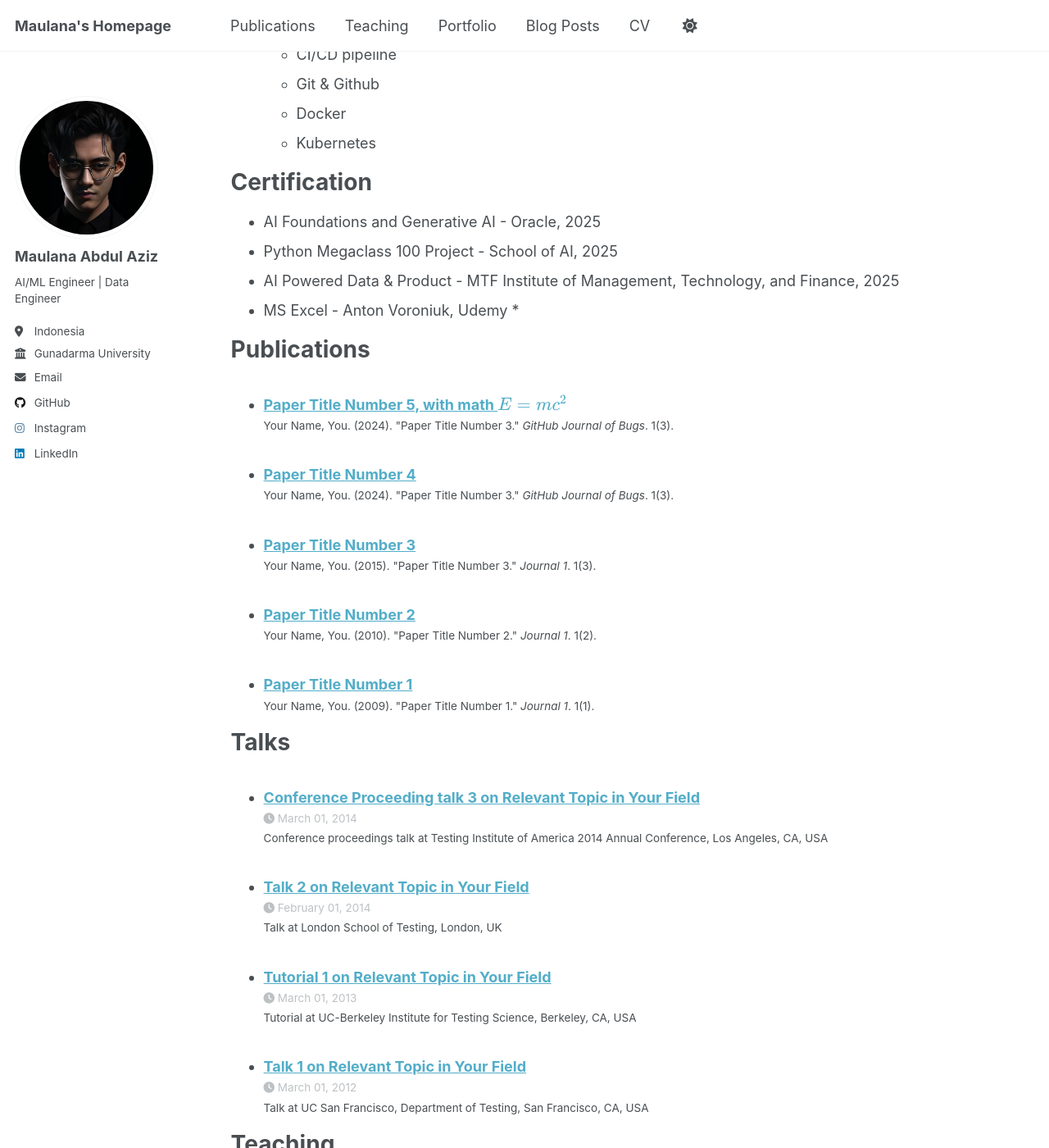
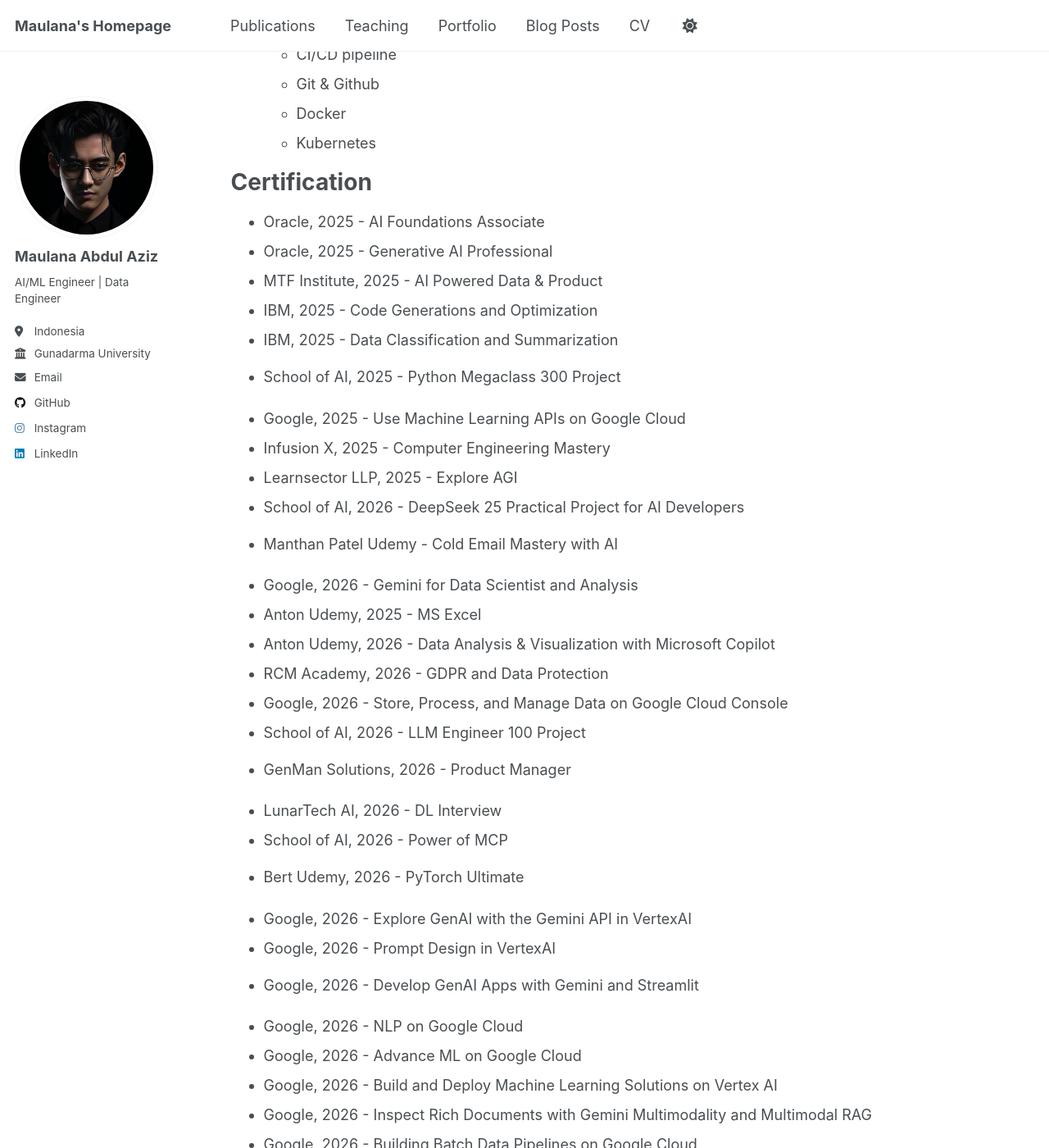
Before and after one commit to technologyzzz/technologyzzz.github.io, a Jekyll site: the page built from _pages/cv.md, in a window 1280 px wide and 1400 px high, scrolled down 1054 px. Shown: the whole window at 82% size. Built offline with Jekyll 4.4.1, drawn with Linux system fonts in a browser that asks for light colours; a script that is not in the unit is left out.

Commit message:
complete course

```diff
--- a/_pages/cv.md
+++ b/_pages/cv.md
@@ -49,11 +49,42 @@
 
 Certification
 ======
-* AI Foundations and Generative AI - Oracle, 2025
-* Python Megaclass 100 Project - School of AI, 2025
-* AI Powered Data & Product - MTF Institute of Management, Technology, and Finance, 2025
-* MS Excel - Anton Voroniuk, Udemy
-*
+* Oracle, 2025            - AI Foundations Associate
+* Oracle, 2025            - Generative AI Professional
+* MTF Institute, 2025     - AI Powered Data & Product
+* IBM, 2025               - Code Generations and Optimization
+* IBM, 2025               - Data Classification and Summarization
+* School of AI, 2025      - Python Megaclass 300 Project
+
+* Google, 2025            - Use Machine Learning APIs on Google Cloud
+* Infusion X, 2025        - Computer Engineering Mastery
+* Learnsector LLP, 2025   - Explore AGI
+* School of AI, 2026      - DeepSeek 25 Practical Project for AI Developers
+* Manthan Patel Udemy     - Cold Email Mastery with AI
+
+* Google, 2026            - Gemini for Data Scientist and Analysis
+* Anton Udemy, 2025       - MS Excel
+* Anton Udemy, 2026       - Data Analysis & Visualization with Microsoft Copilot
+* RCM Academy, 2026       - GDPR and Data Protection
+* Google, 2026            - Store, Process, and Manage Data on Google Cloud Console
+* School of AI, 2026      - LLM Engineer 100 Project
+* GenMan Solutions, 2026  - Product Manager
+
+* LunarTech AI, 2026      - DL Interview
+* School of AI, 2026      - Power of MCP
+* Bert Udemy, 2026        - PyTorch Ultimate
+
+* Google, 2026            - Explore GenAI with the Gemini API in VertexAI
+* Google, 2026            - Prompt Design in VertexAI
+* Google, 2026            - Develop GenAI Apps with Gemini and Streamlit
+
+* Google, 2026            - NLP on Google Cloud
+* Google, 2026            - Advance ML on Google Cloud
+* Google, 2026            - Build and Deploy Machine Learning Solutions on Vertex AI
+* Google, 2026            - Inspect Rich Documents with Gemini Multimodality and Multimodal RAG
+* Google, 2026            - Building Batch Data Pipelines on Google Cloud
+
+
 
 Publications
 ======
```
